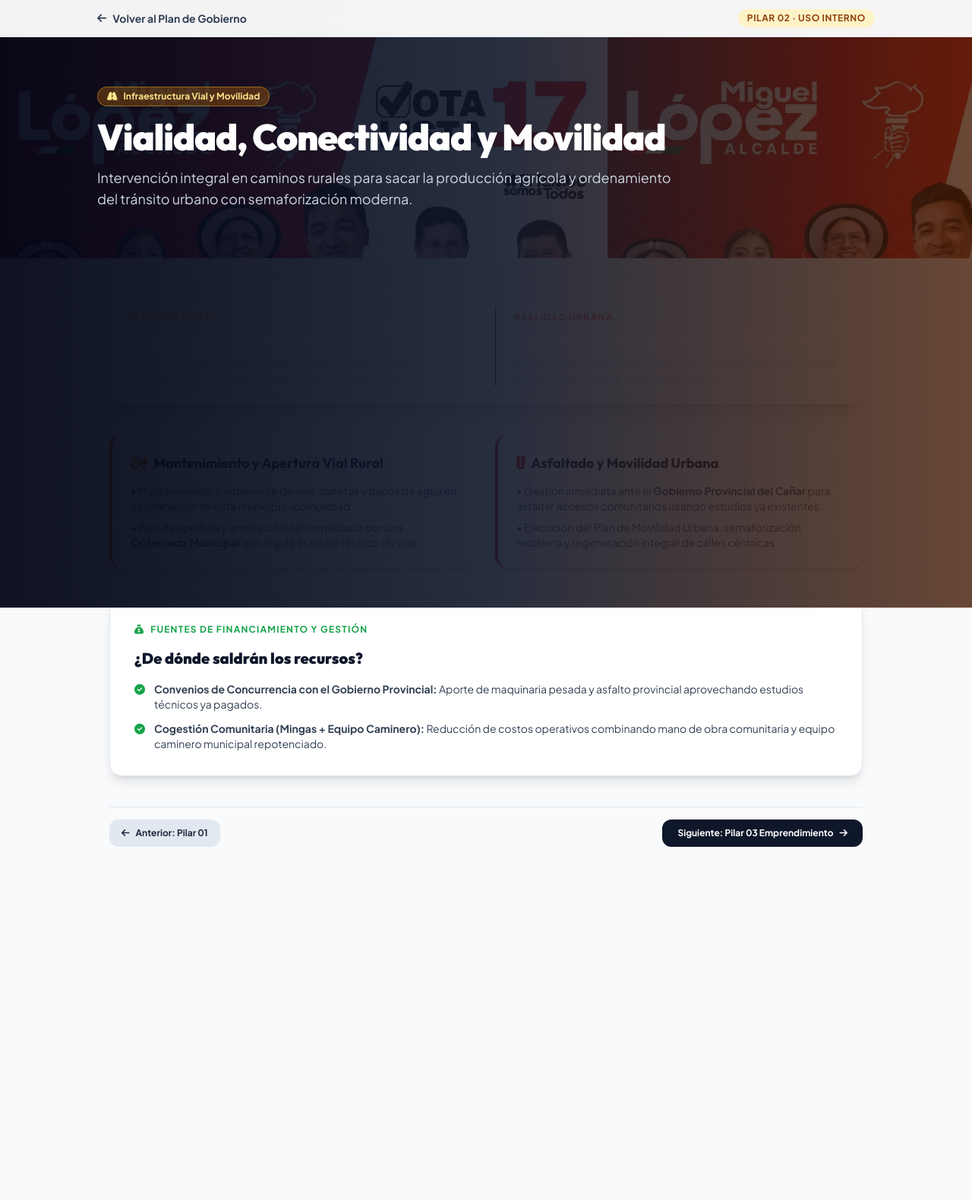
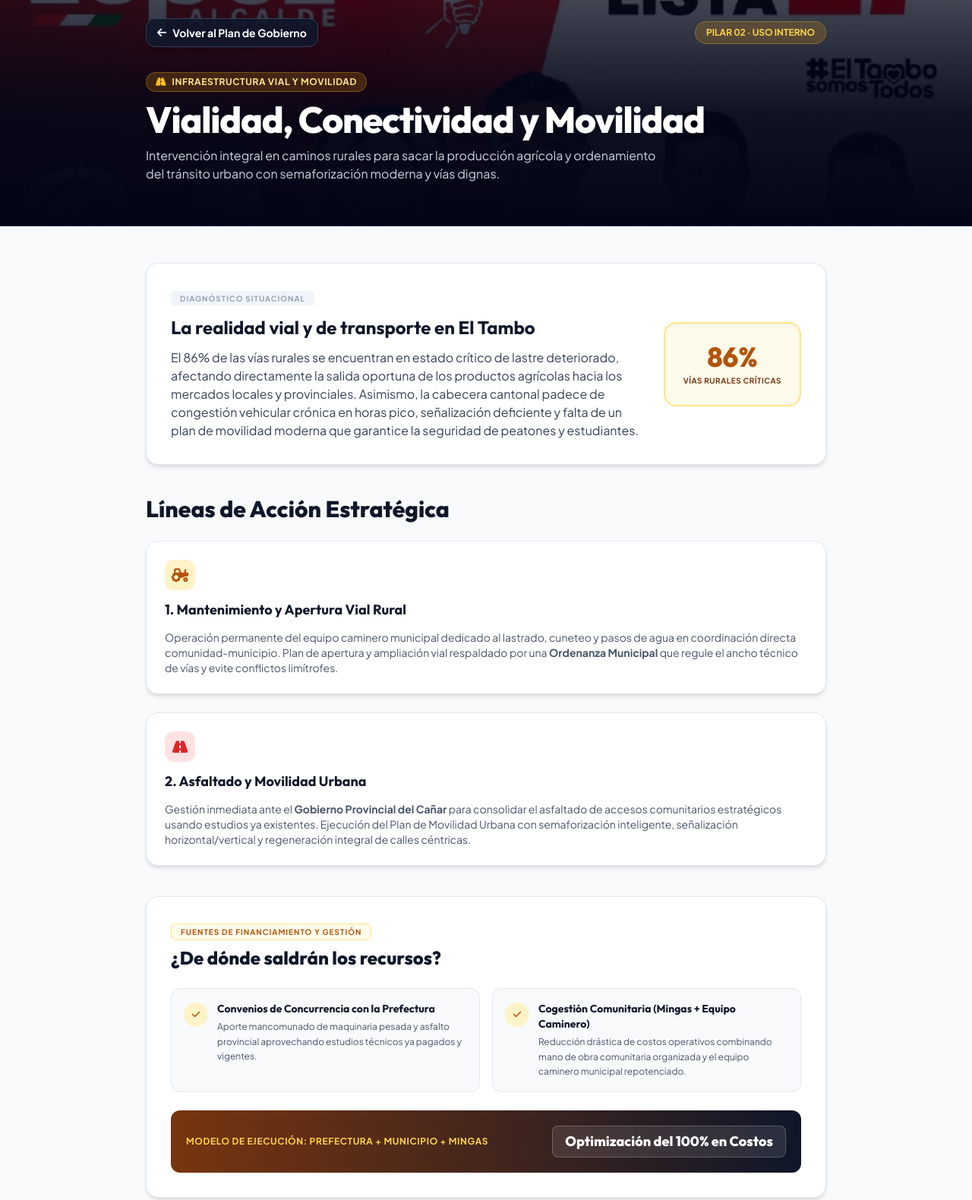
Before and after one commit to PabloAugustoE/miguel-lopez-alcalde, a plain HTML site: page propuesta-vialidad.html in a window 1280 px wide. Shown: the top 1580 px of the page at 76% size. Before the commit the page ends 1155 px from the top, so only its background shows below. Drawn offline with nearby package versions, Linux system fonts and the light colour scheme.

Commit message:
Update propuesta-vialidad.html

```diff
--- a/propuesta-vialidad.html
+++ b/propuesta-vialidad.html
@@ -3,111 +3,186 @@
 <head>
   <meta charset="UTF-8">
   <meta name="viewport" content="width=device-width, initial-scale=1.0">
-  <title>Pilar 02: Vialidad y Conectividad | Miguel López 2027</title>
+  <title>Vialidad y Conectividad | Pilar 02 - Miguel López Alcalde 2027</title>
+
+  <!-- Tailwind CSS CDN -->
   <script src="https://cdn.tailwindcss.com"></script>
-  <link href="https://fonts.googleapis.com/css2?family=Outfit:wght@400;600;700;800;900&family=Plus+Jakarta+Sans:wght@400;500;600;700&display=swap" rel="stylesheet">
+
+  <!-- Google Fonts & FontAwesome -->
+  <link rel="preconnect" href="https://fonts.googleapis.com">
+  <link rel="preconnect" href="https://fonts.gstatic.com" crossorigin>
+  <link href="https://fonts.googleapis.com/css2?family=Outfit:wght@300;400;500;600;700;800&family=Plus+Jakarta+Sans:wght@400;500;600;700&display=swap" rel="stylesheet">
   <link rel="stylesheet" href="https://cdnjs.cloudflare.com/ajax/libs/font-awesome/6.4.0/css/all.min.css">
+
   <script>
     tailwind.config = {
       theme: {
         extend: {
-          fontFamily: { sans: ['"Plus Jakarta Sans"', 'sans-serif'], display: ['"Outfit"', 'sans-serif'] },
-          colors: { tambo: { red: '#dc2626', green: '#16a34a', dark: '#0f172a', light: '#f8fafc' } }
+          fontFamily: {
+            sans: ['"Plus Jakarta Sans"', 'sans-serif'],
+            display: ['"Outfit"', 'sans-serif'],
+          },
+          colors: {
+            tambo: {
+              red: '#dc2626',
+              green: '#16a34a',
+              dark: '#0f172a',
+              light: '#f8fafc',
+            }
+          }
         }
       }
     }
   </script>
-  <link rel="stylesheet" href="css/ficha-interna.css">
+  <link rel="stylesheet" href="css/styles.css">
 </head>
-<body class="bg-tambo-light text-tambo-dark font-sans antialiased">
+<body class="bg-slate-50 text-slate-900 font-sans antialiased selection:bg-amber-600 selection:text-white overflow-x-hidden">
 
-  <header class="sticky top-0 z-50 bg-white/95 backdrop-blur-md border-b border-slate-200 px-4 py-3 shadow-sm">
-    <div class="max-w-5xl mx-auto flex items-center justify-between">
-      <a href="index.html#propuestas" class="inline-flex items-center gap-2 text-xs sm:text-sm font-extrabold text-slate-700 hover:text-tambo-red transition-colors">
+  <!-- ==========================================
+       HEADER / BANNER SUPERIOR (FLUJO NATURAL Y SEGURO)
+       ========================================== -->
+  <header class="relative w-full bg-slate-950 px-4 sm:px-8 pt-6 pb-10 sm:pb-14 border-b border-slate-800 overflow-hidden">
+    <!-- Imagen de fondo estricta (absolute contenida en el header) -->
+    <div class="absolute inset-0 bg-cover bg-center opacity-25 pointer-events-none" style="background-image: url('assets/img/miguel-consejales.jpg');"></div>
+
+    <!-- Gradiente oscurecedor limitado únicamente al header -->
+    <div class="absolute inset-0 bg-gradient-to-t from-slate-950 via-slate-950/80 to-transparent pointer-events-none"></div>
+
+    <!-- Contenido del Header -->
+    <div class="max-w-4xl mx-auto w-full relative z-10 space-y-6">
+
+      <!-- Barra superior de navegación -->
+      <div class="flex justify-between items-center">
+        <a href="index.html" class="text-xs sm:text-sm font-bold text-white hover:text-amber-400 transition-colors flex items-center gap-2 bg-slate-900/90 px-3.5 py-2 rounded-xl border border-slate-700 shadow-md">
           <i class="fa-solid fa-arrow-left"></i> Volver al Plan de Gobierno
         </a>
-      <span class="bg-amber-100 text-amber-800 text-[10px] sm:text-xs font-black px-3 py-1 rounded-full uppercase tracking-wider">Pilar 02 · Uso Interno</span>
+        <span class="text-[10px] sm:text-xs font-extrabold bg-amber-500/20 text-amber-300 border border-amber-400/30 px-3.5 py-1.5 rounded-full backdrop-blur-md">
+          PILAR 02 · USO INTERNO
+        </span>
+      </div>
+
+      <!-- Títulos y descripción del Banner -->
+      <div class="space-y-3 pt-2">
+        <div class="inline-flex items-center gap-2 bg-amber-500/20 border border-amber-400/30 px-3 py-1 rounded-full backdrop-blur-md">
+          <i class="fa-solid fa-road text-amber-400 text-xs"></i>
+          <span class="text-[11px] sm:text-xs font-bold text-amber-200 uppercase tracking-wider">Infraestructura Vial y Movilidad</span>
+        </div>
+        <h1 class="text-3xl sm:text-5xl font-display font-black text-white tracking-tight drop-shadow-md">
+          Vialidad, Conectividad y Movilidad
+        </h1>
+        <p class="text-xs sm:text-base text-slate-300 max-w-2xl leading-relaxed">
+          Intervención integral en caminos rurales para sacar la producción agrícola y ordenamiento del tránsito urbano con semaforización moderna y vías dignas.
+        </p>
+      </div>
+
     </div>
   </header>
 
-  <section class="ficha-hero-bg py-12 sm:py-16 px-4 text-white" style="background-image: url('assets/img/miguel-consejales.jpg');">
-    <div class="absolute inset-0 bg-gradient-to-r from-slate-950/95 via-slate-900/90 to-amber-950/80"></div>
-    <div class="max-w-5xl mx-auto relative z-10 space-y-4">
-      <div class="inline-flex items-center gap-2 bg-amber-600/30 border border-amber-400/40 px-3 py-1 rounded-full text-xs font-bold text-amber-200">
-        <i class="fa-solid fa-road"></i> Infraestructura Vial y Movilidad
+  <!-- ==========================================
+       CONTENIDO PRINCIPAL AMPLIADO
+       ========================================== -->
+  <main class="relative z-20 bg-slate-50 py-8 sm:py-12 px-4 sm:px-6">
+    <div class="max-w-4xl mx-auto space-y-8 sm:space-y-10">
+
+      <!-- 1. DIAGNÓSTICO SITUACIONAL -->
+      <section class="bg-white rounded-2xl p-6 sm:p-8 shadow-md border border-slate-200 space-y-4">
+        <div class="flex flex-col md:flex-row items-start md:items-center justify-between gap-6">
+          <div class="space-y-3 flex-1">
+            <span class="text-[10px] font-black text-slate-400 uppercase tracking-widest bg-slate-100 px-3 py-1 rounded-md">Diagnóstico Situacional</span>
+            <h2 class="text-xl sm:text-2xl font-display font-bold text-slate-900">La realidad vial y de transporte en El Tambo</h2>
+            <p class="text-sm sm:text-base text-slate-700 leading-relaxed">
+              El 86% de las vías rurales se encuentran en estado crítico de lastre deteriorado, afectando directamente la salida oportuna de los productos agrícolas hacia los mercados locales y provinciales. Asimismo, la cabecera cantonal padece de congestión vehicular crónica en horas pico, señalización deficiente y falta de un plan de movilidad moderna que garantice la seguridad de peatones y estudiantes.
+            </p>
           </div>
-      <h1 class="text-3xl sm:text-5xl font-display font-black tracking-tight leading-tight">
-        Vialidad, Conectividad y Movilidad
-      </h1>
-      <p class="text-sm sm:text-lg text-slate-300 max-w-3xl leading-relaxed">
-        Intervención integral en caminos rurales para sacar la producción agrícola y ordenamiento del tránsito urbano con semaforización moderna.
-      </p>
+          <!-- Tarjeta de indicador lateral -->
+          <div class="bg-amber-50 border-2 border-amber-200 rounded-2xl p-6 text-center shrink-0 w-full md:w-auto shadow-inner">
+            <span class="text-3xl sm:text-4xl font-display font-black text-amber-700 block">86%</span>
+            <span class="text-[10px] font-extrabold text-amber-900 uppercase tracking-wider block mt-1">Vías rurales críticas</span>
+          </div>
         </div>
       </section>
 
-  <main class="max-w-5xl mx-auto px-4 py-10 space-y-10">
+      <!-- 2. LÍNEAS DE ACCIÓN ESTRATÉGICA -->
+      <div class="space-y-6">
+        <h2 class="text-xl sm:text-3xl font-display font-black text-slate-900">Líneas de Acción Estratégica</h2>
 
-    <!-- Diagnóstico -->
-    <div class="stat-badge rounded-2xl p-6 text-white shadow-xl grid sm:grid-cols-2 gap-6">
-      <div>
-        <span class="text-xs font-extrabold text-amber-400 uppercase tracking-widest">Realidad Rural</span>
-        <h2 class="text-2xl font-display font-black mt-1">86% de vías son de lastre</h2>
-        <p class="text-xs sm:text-sm text-slate-300 mt-1">De ese total, apenas el <strong>29% se encuentra en buen estado</strong>, dificultando el transporte de productos agrícolas y lácteos.</p>
+        <div class="grid gap-6">
+          <!-- Tarjeta 1 -->
+          <div class="bg-white rounded-2xl p-6 shadow-md border border-slate-200 space-y-3">
+            <div class="w-10 h-10 rounded-xl bg-amber-100 text-amber-700 flex items-center justify-center text-lg">
+              <i class="fa-solid fa-tractor"></i>
             </div>
-      <div class="border-t sm:border-t-0 sm:border-l border-slate-700 pt-4 sm:pt-0 sm:pl-6">
-        <span class="text-xs font-extrabold text-red-400 uppercase tracking-widest">Realidad Urbana</span>
-        <h2 class="text-2xl font-display font-black mt-1">Solo 4 intersecciones semaforizadas</h2>
-        <p class="text-xs sm:text-sm text-slate-300 mt-1">Señalización deficiente y congestión vehicular crítica en horarios de ingreso y salida de centros educativos.</p>
+            <h3 class="font-display font-bold text-slate-900 text-lg">1. Mantenimiento y Apertura Vial Rural</h3>
+            <p class="text-xs sm:text-sm text-slate-600 leading-relaxed">
+              Operación permanente del equipo caminero municipal dedicado al lastrado, cuneteo y pasos de agua en coordinación directa comunidad-municipio. Plan de apertura y ampliación vial respaldado por una <strong>Ordenanza Municipal</strong> que regule el ancho técnico de vías y evite conflictos limítrofes.
+            </p>
+          </div>
+
+          <!-- Tarjeta 2 -->
+          <div class="bg-white rounded-2xl p-6 shadow-md border border-slate-200 space-y-3">
+            <div class="w-10 h-10 rounded-xl bg-red-100 text-tambo-red flex items-center justify-center text-lg">
+              <i class="fa-solid fa-road"></i>
+            </div>
+            <h3 class="font-display font-bold text-slate-900 text-lg">2. Asfaltado y Movilidad Urbana</h3>
+            <p class="text-xs sm:text-sm text-slate-600 leading-relaxed">
+              Gestión inmediata ante el <strong>Gobierno Provincial del Cañar</strong> para consolidar el asfaltado de accesos comunitarios estratégicos usando estudios ya existentes. Ejecución del Plan de Movilidad Urbana con semaforización inteligente, señalización horizontal/vertical y regeneración integral de calles céntricas.
+            </p>
+          </div>
         </div>
       </div>
 
-    <!-- Acciones -->
-    <div class="grid md:grid-cols-2 gap-6">
-      <div class="ficha-glass-card rounded-2xl p-6 shadow-md space-y-3 border-l-4 border-l-amber-600">
-        <h4 class="font-display font-bold text-lg text-slate-900"><i class="fa-solid fa-tractor text-amber-600 mr-2"></i>Mantenimiento y Apertura Vial Rural</h4>
-        <ul class="text-xs sm:text-sm text-slate-600 space-y-2">
-          <li>• Mantenimiento permanente de vías, cunetas y pasos de agua en coordinación directa municipio-comunidad.</li>
-          <li>• Plan de apertura y ampliación vial respaldado por una <strong>Ordenanza Municipal</strong> que regule el ancho técnico de vías.</li>
-        </ul>
+      <!-- 3. FUENTES DE FINANCIAMIENTO Y GESTIÓN -->
+      <section class="bg-white rounded-2xl p-6 sm:p-8 shadow-md border border-slate-200 space-y-6">
+        <div class="space-y-2">
+          <span class="text-[10px] font-black text-amber-700 uppercase tracking-widest bg-amber-50 px-3 py-1 rounded-md border border-amber-200">Fuentes de Financiamiento y Gestión</span>
+          <h2 class="text-xl sm:text-2xl font-display font-black text-slate-900">¿De dónde saldrán los recursos?</h2>
         </div>
 
-      <div class="ficha-glass-card rounded-2xl p-6 shadow-md space-y-3 border-l-4 border-l-tambo-red">
-        <h4 class="font-display font-bold text-lg text-slate-900"><i class="fa-solid fa-traffic-light text-tambo-red mr-2"></i>Asfaltado y Movilidad Urbana</h4>
-        <ul class="text-xs sm:text-sm text-slate-600 space-y-2">
-          <li>• Gestión inmediata ante el <strong>Gobierno Provincial del Cañar</strong> para asfaltar accesos comunitarios usando estudios ya existentes.</li>
-          <li>• Ejecución del Plan de Movilidad Urbana, semaforización moderna y regeneración integral de calles céntricas.</li>
-        </ul>
+        <div class="grid sm:grid-cols-2 gap-4">
+          <div class="bg-slate-50 p-4 rounded-xl border border-slate-200 flex items-start gap-3">
+            <div class="w-8 h-8 rounded-full bg-amber-100 text-amber-700 flex items-center justify-center shrink-0 mt-0.5"><i class="fa-solid fa-check text-xs"></i></div>
+            <div class="space-y-1">
+              <h4 class="font-bold text-slate-900 text-xs sm:text-sm">Convenios de Concurrencia con la Prefectura</h4>
+              <p class="text-xs text-slate-600 leading-relaxed">Aporte mancomunado de maquinaria pesada y asfalto provincial aprovechando estudios técnicos ya pagados y vigentes.</p>
             </div>
           </div>
 
-    <!-- Sustento Financiero -->
-    <div class="bg-white rounded-2xl p-6 sm:p-8 border border-slate-200 shadow-lg space-y-4">
-      <div class="flex items-center gap-2 text-tambo-green font-extrabold text-xs uppercase tracking-widest">
-        <i class="fa-solid fa-sack-dollar"></i> Fuentes de Financiamiento y Gestión
+          <div class="bg-slate-50 p-4 rounded-xl border border-slate-200 flex items-start gap-3">
+            <div class="w-8 h-8 rounded-full bg-amber-100 text-amber-700 flex items-center justify-center shrink-0 mt-0.5"><i class="fa-solid fa-check text-xs"></i></div>
+            <div class="space-y-1">
+              <h4 class="font-bold text-slate-900 text-xs sm:text-sm">Cogestión Comunitaria (Mingas + Equipo Caminero)</h4>
+              <p class="text-xs text-slate-600 leading-relaxed">Reducción drástica de costos operativos combinando mano de obra comunitaria organizada y el equipo caminero municipal repotenciado.</p>
             </div>
-      <h3 class="text-xl font-display font-black text-slate-900">¿De dónde saldrán los recursos?</h3>
-      <ul class="space-y-3 text-xs sm:text-sm text-slate-700">
-        <li class="flex items-start gap-3">
-          <i class="fa-solid fa-circle-check text-tambo-green mt-1"></i>
-          <span><strong>Convenios de Concurrencia con el Gobierno Provincial:</strong> Aporte de maquinaria pesada y asfalto provincial aprovechando estudios técnicos ya pagados.</span>
-        </li>
-        <li class="flex items-start gap-3">
-          <i class="fa-solid fa-circle-check text-tambo-green mt-1"></i>
-          <span><strong>Cogestión Comunitaria (Mingas + Equipo Caminero):</strong> Reducción de costos operativos combinando mano de obra comunitaria y equipo caminero municipal repotenciado.</span>
-        </li>
-      </ul>
+          </div>
         </div>
 
-    <div class="flex justify-between items-center pt-4 border-t border-slate-200">
-      <a href="mano-de-obra.html" class="px-4 py-2.5 rounded-xl bg-slate-200 hover:bg-slate-300 text-slate-800 text-xs font-extrabold flex items-center gap-2">
-        <i class="fa-solid fa-arrow-left"></i> Anterior: Pilar 01
+        <!-- Barra resumen inferior -->
+        <div class="bg-gradient-to-r from-amber-900 to-slate-900 text-white p-4 sm:p-5 rounded-xl flex flex-col sm:flex-row items-center justify-between gap-3 text-center sm:text-left">
+          <span class="text-xs font-extrabold uppercase tracking-wider text-amber-300">Modelo de Ejecución: Prefectura + Municipio + Mingas</span>
+          <span class="text-base sm:text-lg font-display font-black text-white bg-white/10 px-4 py-1.5 rounded-lg border border-white/20">Optimización del 100% en Costos</span>
+        </div>
+      </section>
+
+      <!-- BOTONERA DE NAVEGACIÓN ENTRE FICHAS -->
+      <div class="flex items-center justify-between pt-4 pb-6">
+        <a href="propuesta-salud.html" class="px-4 py-2.5 rounded-xl bg-white border border-slate-300 text-slate-700 text-xs font-extrabold hover:bg-slate-100 transition-all flex items-center gap-2 shadow-sm">
+          <i class="fa-solid fa-arrow-left"></i> Anterior: Pilar 01 Salud
         </a>
-      <a href="agricultura.html" class="px-5 py-2.5 rounded-xl bg-slate-900 hover:bg-tambo-red text-white text-xs font-extrabold flex items-center gap-2 transition-colors">
+        <a href="propuesta-emprendimiento.html" class="px-5 py-2.5 rounded-xl bg-slate-900 text-white text-xs font-extrabold hover:bg-slate-800 transition-all flex items-center gap-2 shadow-md">
           Siguiente: Pilar 03 Emprendimiento <i class="fa-solid fa-arrow-right"></i>
         </a>
       </div>
+
+    </div>
   </main>
 
-  <script src="js/ficha-interna.js"></script>
+  <!-- FOOTER -->
+  <footer class="bg-slate-900 text-white py-8 px-4 border-t border-slate-800 relative z-20">
+    <div class="max-w-4xl mx-auto flex flex-col sm:flex-row items-center justify-between gap-4 text-xs text-slate-400">
+      <span>Miguel López Alcalde · Plan de Gobierno 2027</span>
+      <a href="index.html" class="hover:text-white transition-colors"><i class="fa-solid fa-house mr-1"></i> Volver al inicio</a>
+    </div>
+  </footer>
+
 </body>
 </html>
```
Lines whose indentation alone changed are shown as unchanged.
